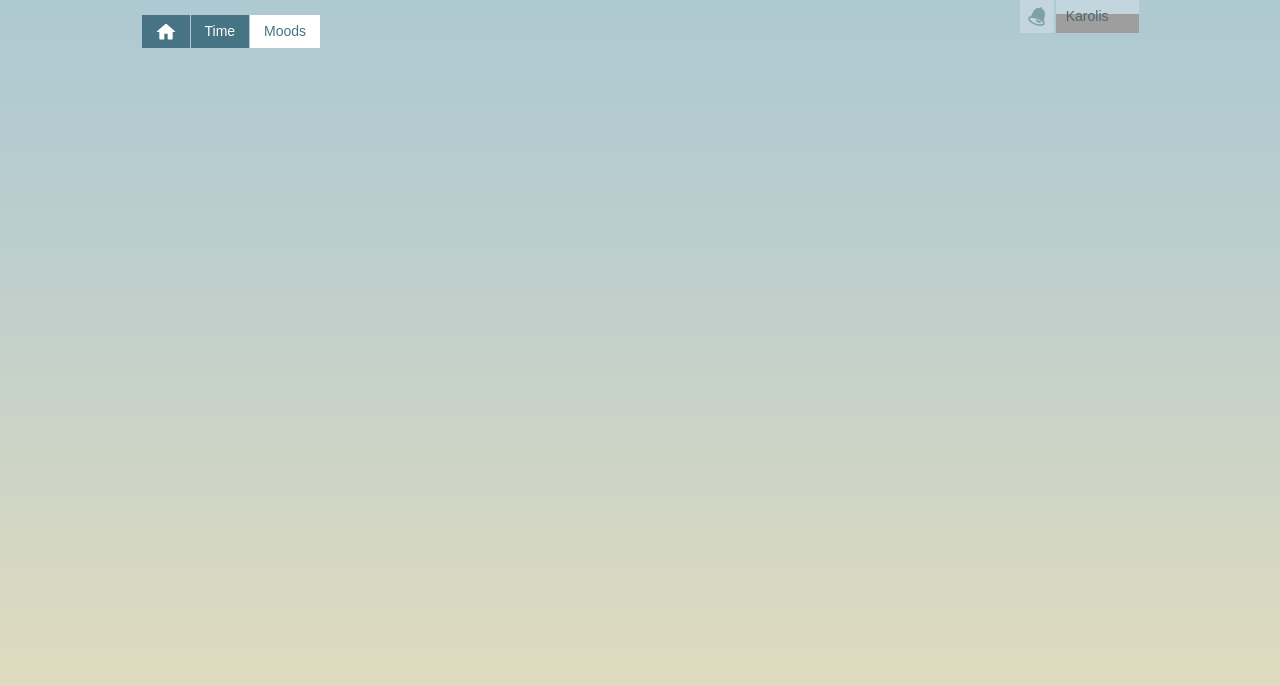
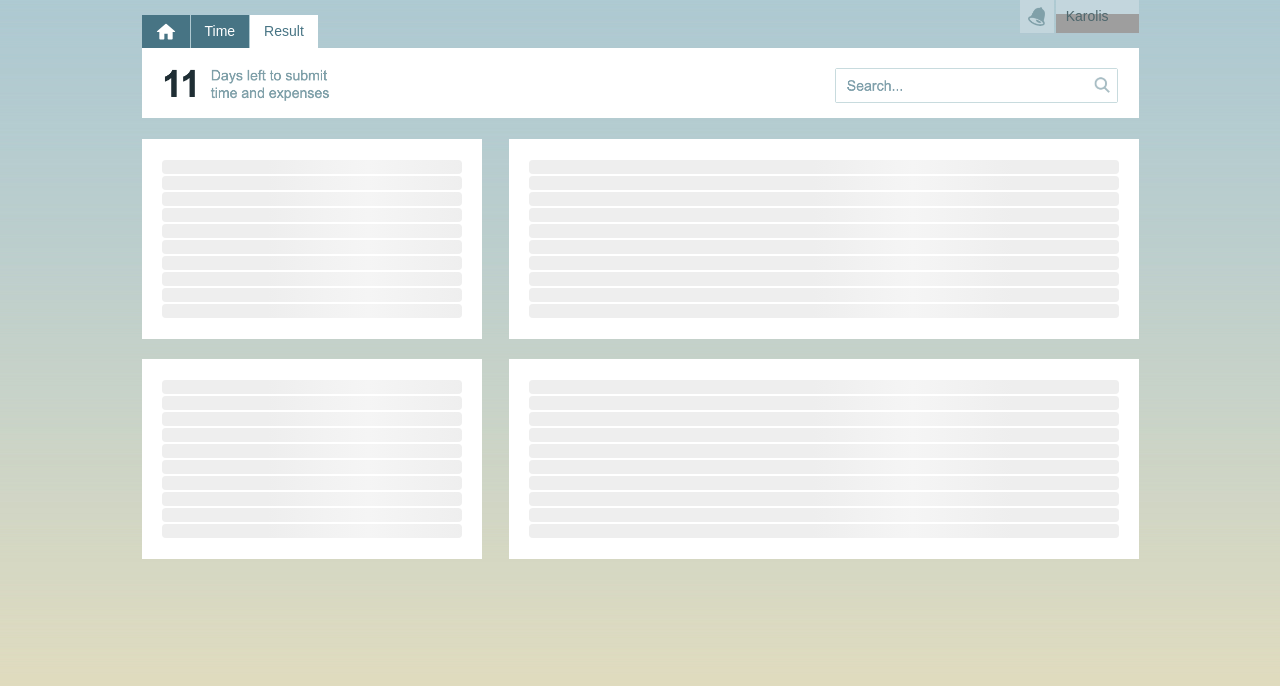
Before and after one commit to TimasJackus/company-mood-tester, a React (Create React App) app: page /hr-admin-moods in a window 1280 px wide. Shown: the top 686 px of the page. Built offline with nearby package versions, Linux system fonts and the light colour scheme; grey boxes are pictures that could not be loaded.

Commit message:
result page

```diff
--- a/src/application/Header/Header.tsx
+++ b/src/application/Header/Header.tsx
@@ -1,31 +1,35 @@
-import { useMemo } from "react"
-import { HeaderWrapper } from "../../ui/HeaderWrapper"
-import { Nav } from "../../ui/Nav"
-import { NavItem } from "../../ui/NavItem"
-import { NavLink } from "../../ui/NavLink"
-import { NotificationIcon } from "../../ui/NotificationIcon"
-import { UserMenuIcon } from "../../ui/UserMenuIcon"
-import { UserMenuWrapper } from "../../ui/UserMenuWrapper"
-import { UserWrapper } from "../../ui/UserWrapper"
-import { ILink } from "./Header.types"
-import {ReactComponent as HomeIcon} from '../../assets/icons/home.svg'
+import { useMemo } from "react";
+import { HeaderWrapper } from "../../ui/HeaderWrapper";
+import { Nav } from "../../ui/Nav";
+import { NavItem } from "../../ui/NavItem";
+import { NavLink } from "../../ui/NavLink";
+import { NotificationIcon } from "../../ui/NotificationIcon";
+import { UserMenuIcon } from "../../ui/UserMenuIcon";
+import { UserMenuWrapper } from "../../ui/UserMenuWrapper";
+import { UserWrapper } from "../../ui/UserWrapper";
+import { ILink } from "./Header.types";
+import { ReactComponent as HomeIcon } from "../../assets/icons/home.svg";
 
 const Header: React.FC = () => {
-    const links = useMemo(() => [
+  const links = useMemo(
+    () =>
+      [
         {
           to: "/",
           children: <HomeIcon />,
-            exact: true
+          exact: true,
         },
         {
           to: "/timetable",
-            children: "Time"
+          children: "Time",
         },
         {
           to: "/hr-admin-moods",
-            children: "Moods"
-        }
-    ] as ILink[], [])
+          children: "Result",
+        },
+      ] as ILink[],
+    []
+  );
 
   return (
     <HeaderWrapper>
@@ -36,10 +40,14 @@ const Header: React.FC = () => {
         </UserMenuWrapper>
       </UserWrapper>
       <Nav>
-                {links.map((link) => <NavItem><NavLink {...link}/></NavItem>)}
+        {links.map((link) => (
+          <NavItem>
+            <NavLink {...link} />
+          </NavItem>
+        ))}
       </Nav>
     </HeaderWrapper>
-    )
-}
+  );
+};
 
-export default Header
+export default Header;
--- /dev/null
+++ b/src/application/pages/Result.tsx
@@ -0,0 +1,38 @@
+import React from "react";
+import { Row } from "../../ui/Row/Row";
+import { LeftColumn } from "../../ui/LeftColumn";
+import { RightColumn } from "../../ui/RightColumn";
+import { Card } from "../../ui/Card/Card";
+import { Image } from "../../ui/Image";
+import Survey from "../../domain/Survey/Survey";
+import Skeleton from "react-loading-skeleton";
+import TimelogImage from "../../assets/images/timelog.png";
+import SubHeader from "../../assets/images/subheader.png";
+
+const Result: React.FC = () => {
+  return (
+    <>
+      <img src={SubHeader} alt="subheader" height="70px" width="997px" />
+      <Row style={{ paddingTop: 18 }} spaceBetween>
+        <RightColumn>
+          <Card>
+            <Skeleton count={10} />
+          </Card>
+          <Card>
+            <Skeleton count={10} />
+          </Card>
+        </RightColumn>
+        <LeftColumn>
+          <Card>
+            <Skeleton count={10} />
+          </Card>
+          <Card>
+            <Skeleton count={10} />
+          </Card>
+        </LeftColumn>
+      </Row>
+    </>
+  );
+};
+
+export default Result;
```
Also changed, not shown: src/application/Router.tsx (+21 -15 lines). Lines whose indentation alone changed are shown as unchanged.
